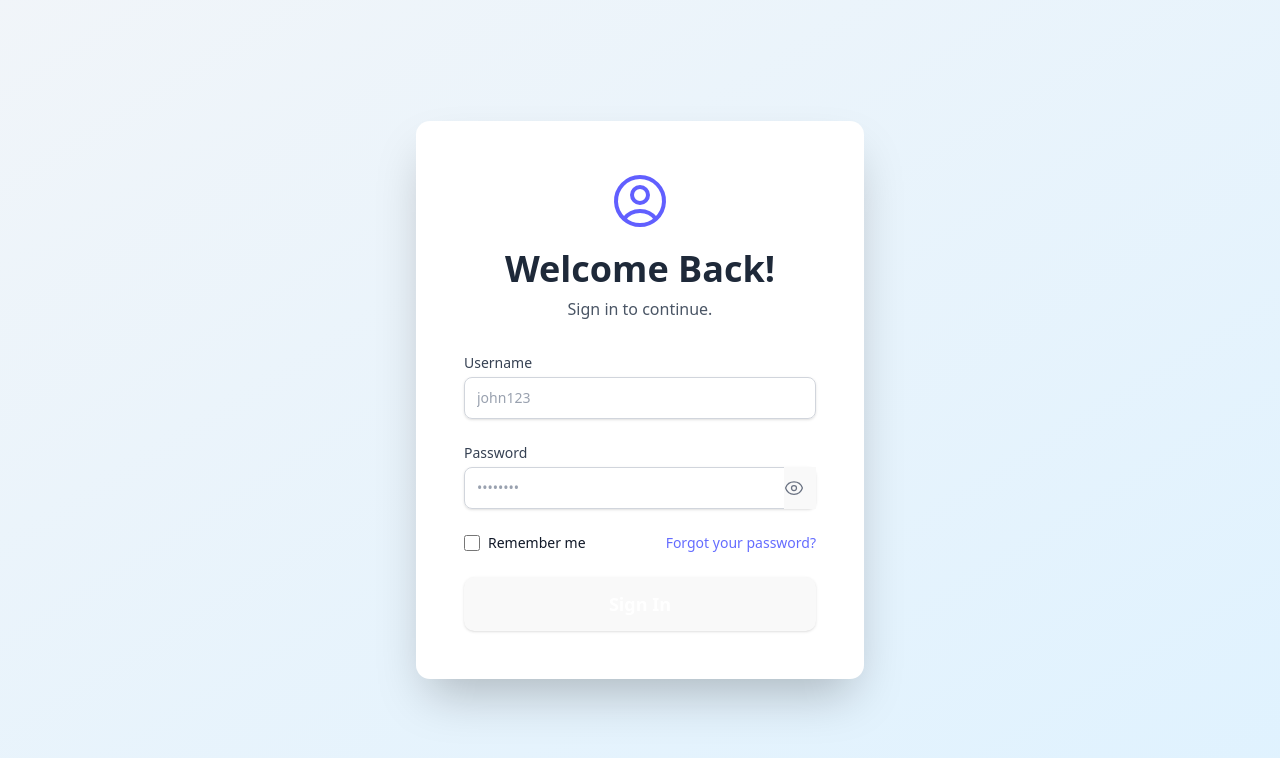
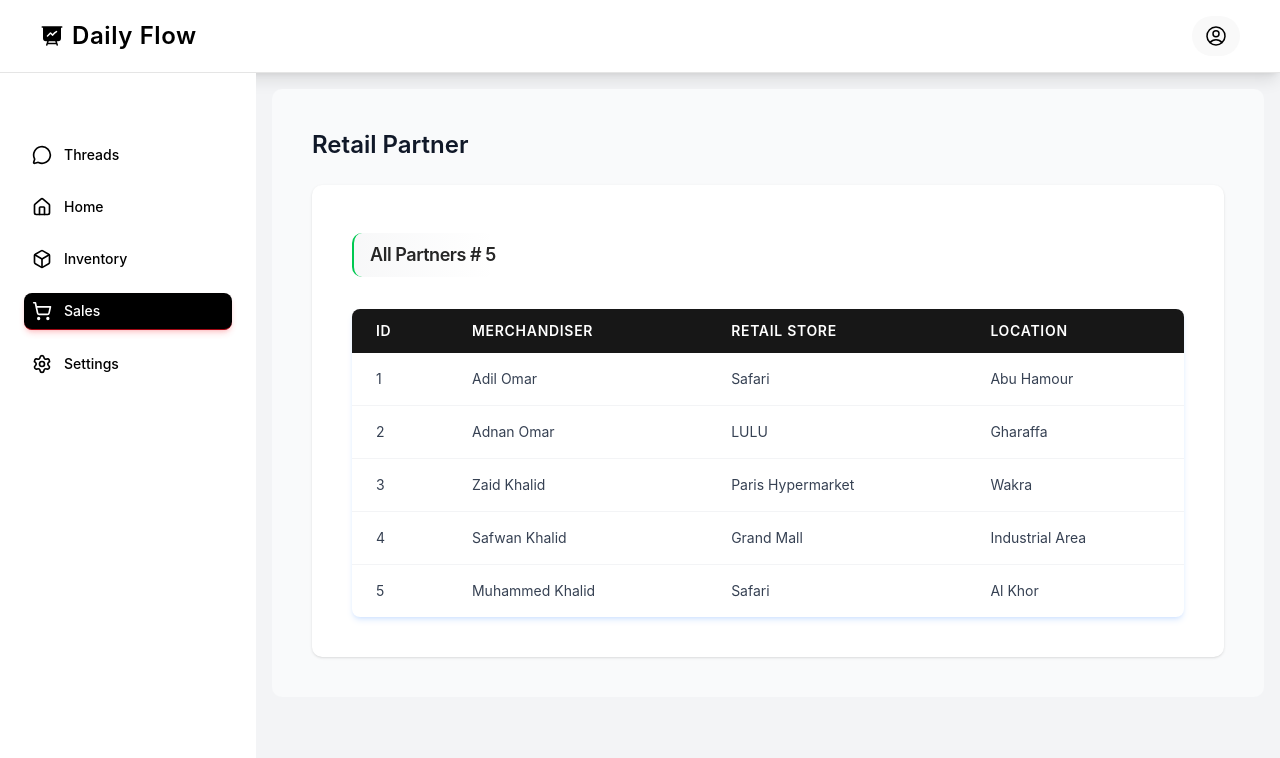
Before and after one commit to adnanadil377/daily-sales-tracker, a React (Vite) app in the folder frontend/: page /units in a window 1280 px wide. Before the commit this address led to /auth. Shown: the top 758 px of the page. Built offline with nearby package versions, Linux system fonts and the light colour scheme.

Commit message:
added font

```diff
--- a/frontend/src/Layout.tsx
+++ b/frontend/src/Layout.tsx
@@ -16,7 +16,7 @@ const Layout = () => {
   if (!isAuthenticated) {
     // Redirect them to the /authorize page (or /login directly),
     // saving the current location they were trying to go to.
-    return <Navigate to="/auth" state={{ from: location }} replace />;
+    // return <Navigate to="/auth" state={{ from: location }} replace />;
     // Or directly to login:
     // return <Navigate to="/login" state={{ from: location }} replace />;
   }
--- a/frontend/src/auth/LoginPage.tsx
+++ b/frontend/src/auth/LoginPage.tsx
@@ -51,7 +51,7 @@ const LoginPage = () => {
       {/* <Header /> */}
       <div className="bg-white shadow-2xl rounded-xl p-8 sm:p-12 max-w-md w-full">
         <div className="text-center mb-8">
-          <UserCircleIcon className="mx-auto h-16 w-16 text-indigo-500 mb-4" />
+          <UserCircleIcon className="mx-auto h-16 w-16 text-neutral-900 mb-4" />
           <h1 className="text-3xl sm:text-4xl font-extrabold text-gray-800">
             Welcome Back!
           </h1>
@@ -68,19 +68,19 @@ const LoginPage = () => {
           <div>
             <label htmlFor="username" className="block text-sm font-medium text-gray-700 mb-1">Username</label>
             <input id="username" name="username" type="text" autoComplete="username" required value={username} onChange={(e) => setUsername(e.target.value)}
-              className="appearance-none block w-full px-3 py-2.5 border border-gray-300 rounded-md shadow-sm placeholder-gray-400 focus:outline-none focus:ring-2 focus:ring-indigo-500 focus:border-indigo-500 sm:text-sm transition-shadow"
+              className="appearance-none block w-full px-3 py-2.5 border border-gray-300 rounded-md shadow-sm placeholder-gray-400 focus:outline-none focus:ring-2 focus:ring-gray-500 focus:border-gray-300 sm:text-sm transition-shadow"
               placeholder="john123" />
           </div>
           <div>
             <label htmlFor="password" className="block text-sm font-medium text-gray-700 mb-1">Password</label>
             <div className="relative">
               <input id="password" name="password" type={showPassword ? 'text' : 'password'} autoComplete="current-password" required value={password} onChange={(e) => setPassword(e.target.value)}
-                className="appearance-none block w-full px-3 py-2.5 border border-gray-300 rounded-md shadow-sm placeholder-gray-400 focus:outline-none focus:ring-2 focus:ring-indigo-500 focus:border-indigo-500 sm:text-sm transition-shadow"
+                className="appearance-none block w-full px-3 py-2.5 border border-gray-300 rounded-md shadow-sm placeholder-gray-400 focus:outline-none focus:ring-2 focus:ring-gray-500 focus:border-gray-500 sm:text-sm transition-shadow"
                 placeholder="••••••••" />
               <button type="button" onClick={() => setShowPassword(!showPassword)}
-                className="absolute inset-y-0 right-0 pr-3 flex items-center text-sm leading-5 text-gray-500 hover:text-gray-700"
+                className="absolute inset-y-0 right-0 pr-3 flex items-center text-sm leading-5 text-gray-500 hover:text-gray-700 "
                 aria-label={showPassword ? "Hide password" : "Show password"}>
-                {showPassword ? <EyeSlashIcon className="h-5 w-5" /> : <EyeIcon className="h-5 w-5" />}
+                {showPassword ? <EyeSlashIcon className="h-5 w-5 bg-red-800 " /> : <EyeIcon className="h-5 w-5" />}
               </button>
             </div>
           </div>
--- a/frontend/src/index.css
+++ b/frontend/src/index.css
@@ -20,6 +20,7 @@
 .animate-slideUp {
   animation: slideUp 3s ease-out;
 }
+
 
 @keyframes stampIn {
   0% {
@@ -232,3 +233,9 @@ button:focus-visible {
     @apply bg-background text-foreground;
   }
 }
+
+@import url('https://fonts.googleapis.com/css2?family=Inter:wght@400;700&display=swap');
+
+body {
+  font-family: 'Inter', sans-serif;
+}
--- a/frontend/src/pages/navigations/units/Units.tsx
+++ b/frontend/src/pages/navigations/units/Units.tsx
@@ -14,7 +14,7 @@ const Units: React.FC = () => {
     <PageContainer title="Retail Partner">
       <div className="p-4">
         <div className="flex py-2 rounded-xl mb-4">
-        <h2 className="text-lg font-extrabold text-neutral-800 tracking-tight border-l-2 border-green-500 bg-gradient-to-r from-gray-500/5 to-transparent rounded-lg py-2 pl-4">
+        <h2 className="text-lg font-semibold text-neutral-800 tracking-tight border-l-2 border-green-500 bg-gradient-to-r from-gray-500/5 to-transparent rounded-lg py-2 pl-4">
           All Partners {" "}
         <span className="">
           # {retailPartners.length}
```
